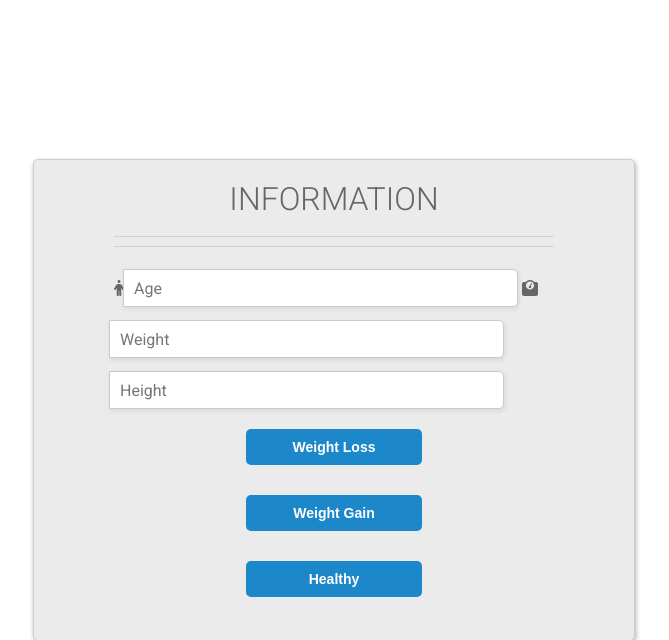
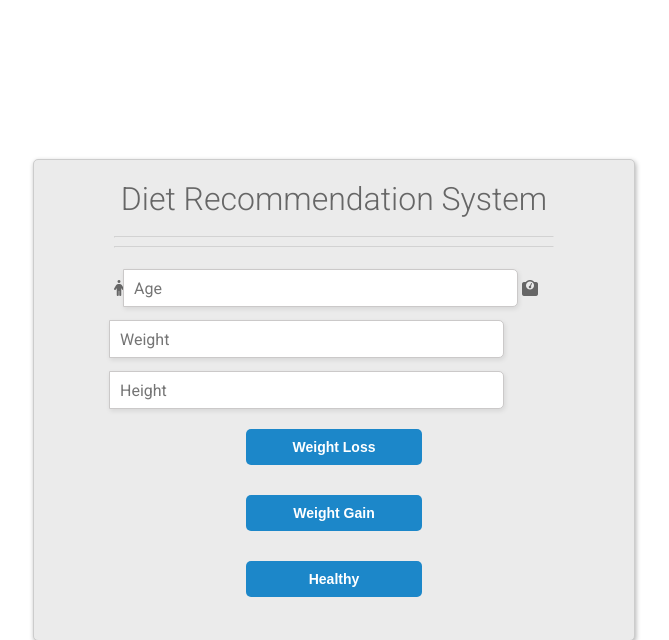
Before and after one commit to sm5689/AI_MIni_Project, a Flask app: page / in a window 1280 px wide. Shown: the top 640 px of the page, without its empty margins (306-975 px from the left). Run offline with Flask 2, Linux system fonts and the light colour scheme; some libraries are stand-ins or nearby versions.

Commit message:
minor change in index.html

```diff
--- a/templates/index.html
+++ b/templates/index.html
@@ -134,7 +134,7 @@
   </head>
   <body>
     <div class="main-block">
-      <h1>INFORMATION</h1>
+      <h1>Diet Recommendation System</h1>
       <form action="/results" method="POST">
         <hr>
        <!--- <div class="account-type">
```
